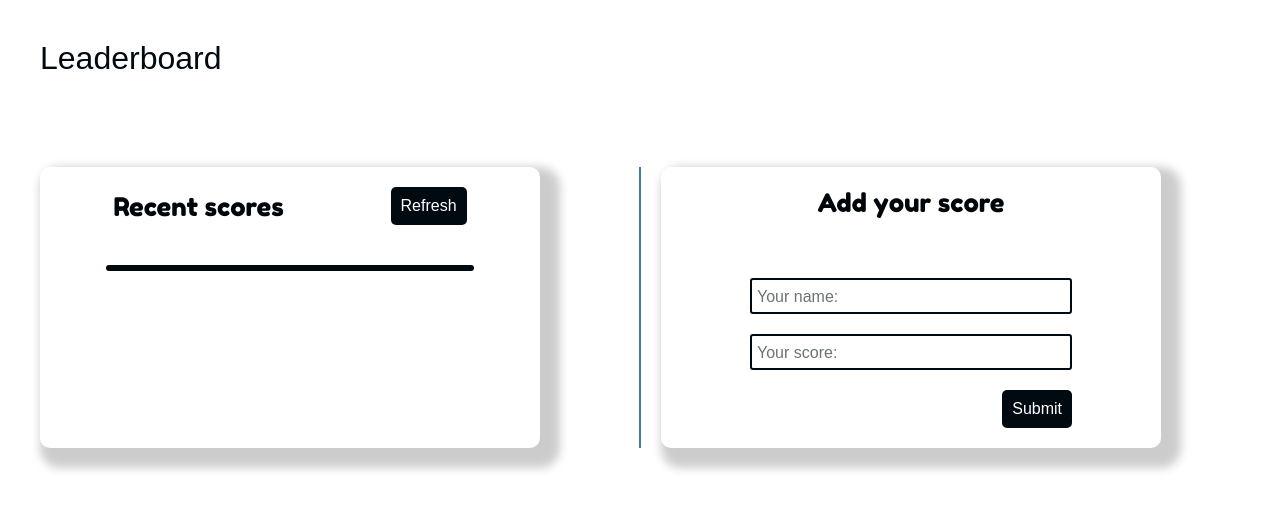
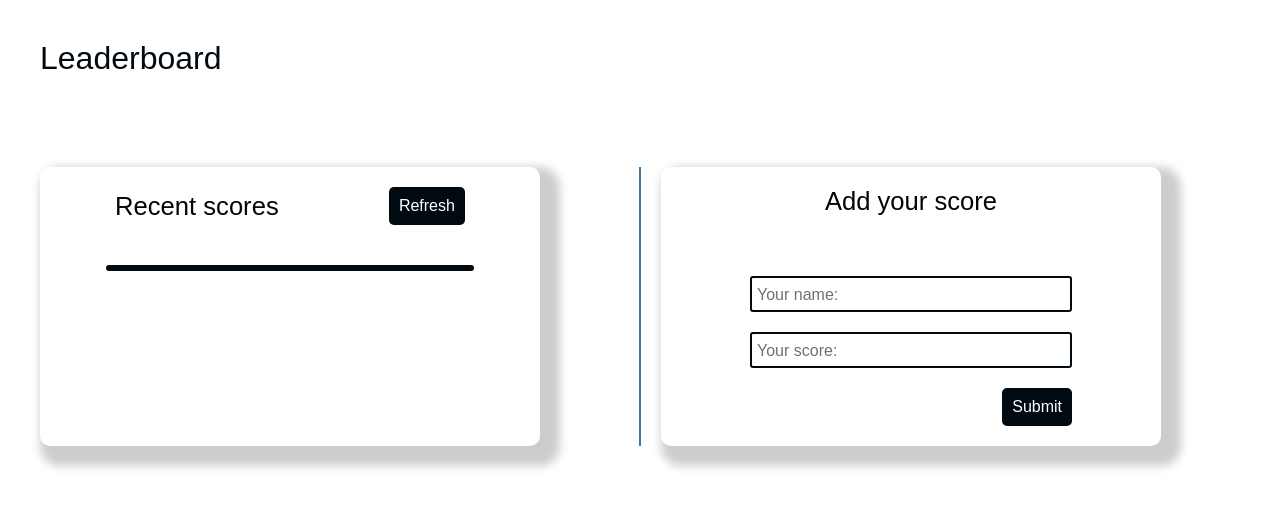
Before and after one commit to Alfredbis29/My-Leaderbord-Project, a website built with webpack: page src/index.html in a window 1280 px wide. Built offline with nearby package versions, Linux system fonts and the light colour scheme; no server answers.

Commit message:
make good style

```diff
--- a/src/style.css
+++ b/src/style.css
@@ -52,7 +52,7 @@ h2 {
   font-size: 1.6rem;
   text-align: center;
   color: #000509;
-  font-family: 'Fredoka One', cursive;
+  font-family: sans-serif;
 }
 
 .display {
```
